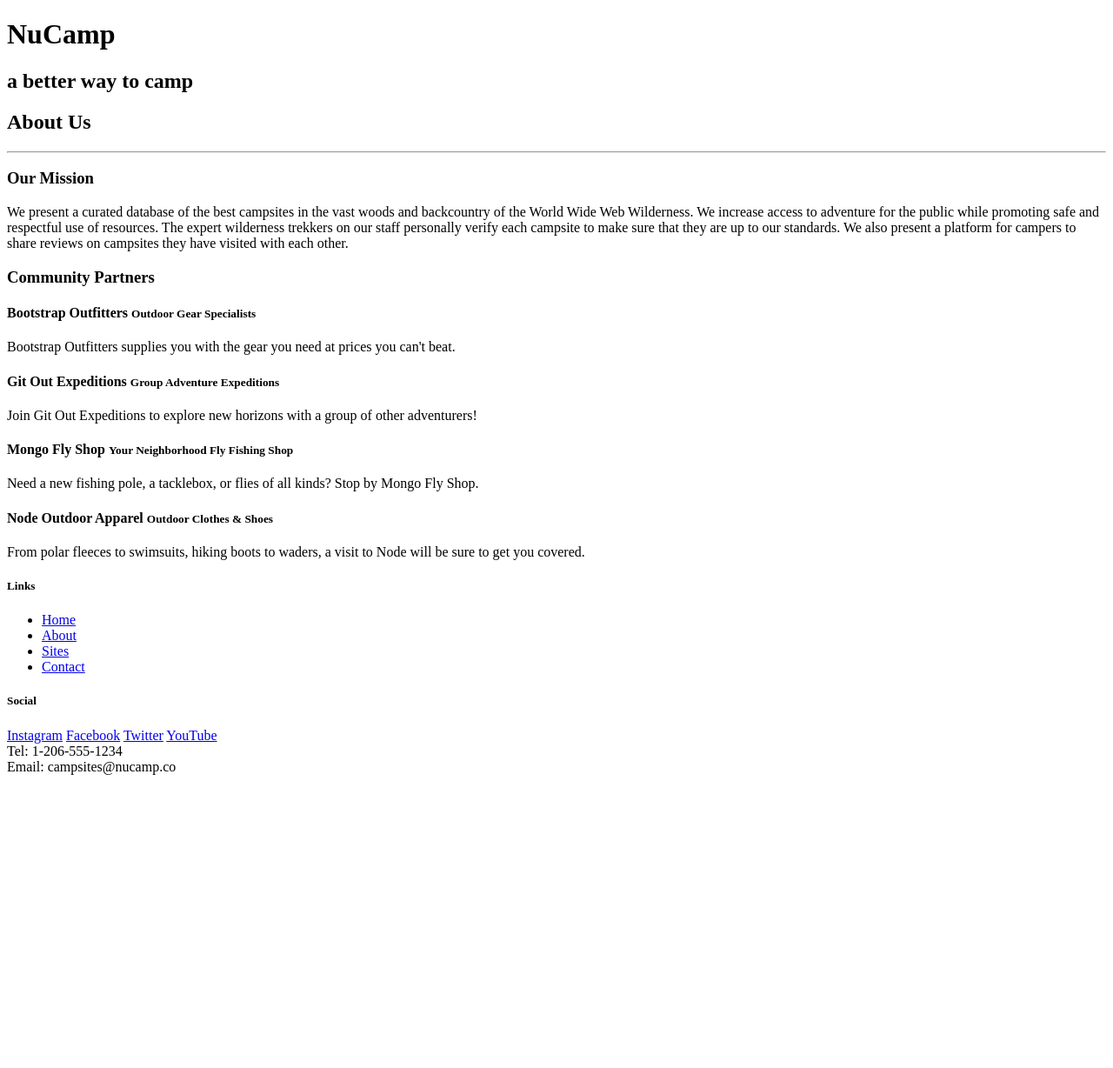
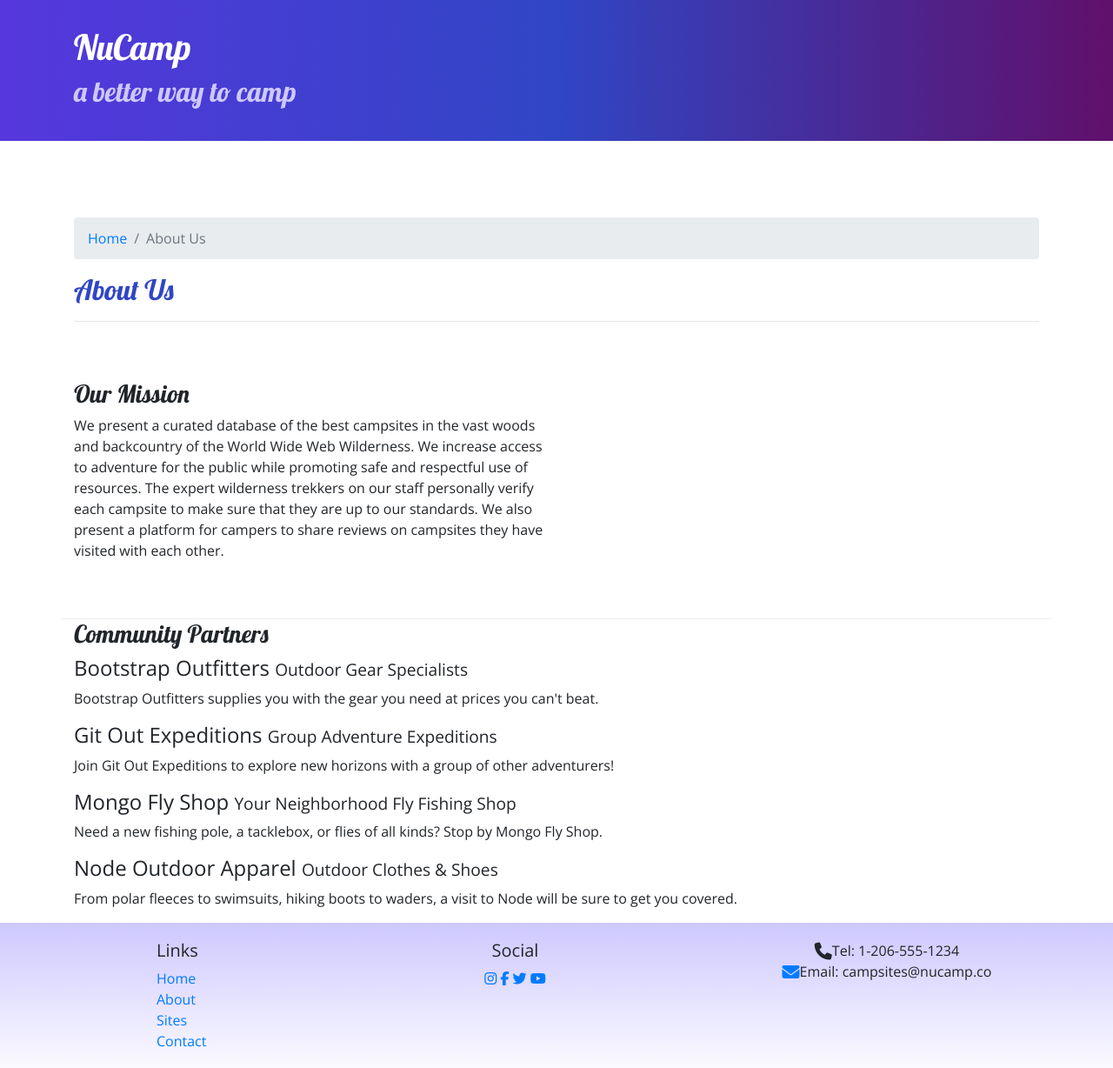
Before and after one commit to stelar-3023/nucamp-bootstrap, a website: page aboutus.html in a window 1280 px wide. Shown: the whole page at 87% size. Before the commit the page ends 899 px from the top, so only its background shows below. Drawn offline with nearby package versions, Linux system fonts and the light colour scheme.

Commit message:
Updated index.html & aboutus.html with font-awesome

```diff
--- a/aboutus.html
+++ b/aboutus.html
@@ -4,51 +4,98 @@
 <head>
     <!-- Required meta tags always come first -->
     <meta charset="utf-8" />
-    <meta name="vieport" content="width=device-width, initial-scale=1" />
+    <meta name="viewport" content="width=device-width, initial-scale=1" />
 
-    <title> NuCamp: A Better Way To Camp </title>
+    <!-- Bootstrap CSS -->
+    <link rel="stylesheet" href="node_modules/bootstrap/dist/css/bootstrap.min.css"/>
+
+    <!-- Additional CSS must be placed after Bootstrap CSS -->
+    <link rel="stylesheet" href="node_modules/font-awesome/css/font-awesome.min.css">
+    <link rel="stylesheet" href="https://fonts.googleapis.com/css?family=Lobster|Open+Sans"/>
+    <link rel="stylesheet" href="css/styles.css"/>
+
+    <title>NuCamp: A Better Way To Camp</title>
 </head>
 
 <body>
 
-    <header class="jumbotron jumbptron-fluid">
+    <header class="jumbotron jumbotron-fluid">
         <div class="container">
             <div class="row">
                 <div class="col">
-                    <h1> NuCamp </h1>
-                    <h2> a better way to camp </h2>
+                    <h1>NuCamp</h1>
+                    <h2>a better way to camp</h2>
                 </div>
             </div>
         </div>
     </header>
 
-    <div>
-        <div>
-            <div>
-                <h2> About Us </h2>
-                <hr />
+    <nav class="navbar navbar-expand-sm navbar-dark sticky-top">
+        <div class="container">
+            <button class="navbar-toggler ml-auto" type="button" data-toggle="collapse" data-target="#nucampNavbar">
+                <span class="navbar-toggler-icon"></span>
+            </button>
+            <div class="collapse navbar-collapse" id="nucampNavbar">
+            <ul class="navbar-nav">
+                <li class="nav-item"><a class="nav-link" href="index.html"><i class="fa fa-home fa-lg"></i> Home</a></li>
+                <li class="nav-item active"><a class="nav-link" href="#"><i class="fa fa-info fa-lg"></i> About</a></li>
+                <li class="nav-item"><a class="nav-link" href="#"><i class="fa fa-list fa-lg"></i> Sites</a></li>
+                <li class="nav-item"><a class="nav-link" href="#"><i class="fa fa-address-card fa-lg"></i> Contact</a></li>
+            </ul>
+            </div>
+        </div>
+    </nav>
+
+    <div class="container">
+        <div class="row">
+            <div class="col">
+                <ol class="breadcrumb">
+                    <li class="breadcrumb-item"><a href="index.html">Home</a></li>
+                    <li class="breadcrumb-item active">About Us</li>
+                </ol>
+               <h2>About Us</h2>
+               <hr />
             </div>
         </div>
 
-        <div>
-            <div>
-                <h3> Our Mission </h3>
+        <div class="row">
+            <div class="col row-content">
+                <div class="col-sm-6 text-left">
+                <h3>Our Mission</h3>
+                </div>
+                    <div class="col-sm-6 text-left">
                 <p>We present a curated database of the best campsites in the vast woods and backcountry of the World Wide Web Wilderness. We increase access to adventure for the public while promoting safe and respectful use of resources. The expert wilderness trekkers on our staff personally verify each campsite to make sure that they are up to our standards. We also present a platform for campers to share reviews on campsites they have visited with each other.</p>
+                    </div>
             </div>
         </div>
 
-
-        <div>
-                <div>
-                <h3> Community Partners </h3>
+        <div class="row">
+            <div class="col">
+                <h3>Community Partners</h3>
                 <h4>Bootstrap Outfitters <small>Outdoor Gear Specialists</small></h4>
+                <div class="row">
+                    <div class="col d-none d-sm-block ">
                 <p>Bootstrap Outfitters supplies you with the gear you need at prices you can't beat.</p>
+                    </div>
+                </div>
                 <h4>Git Out Expeditions <small>Group Adventure Expeditions</small></h4>
+                <div class="row">
+                    <div class="col d-none d-sm-block">
                 <p>Join Git Out Expeditions to explore new horizons with a group of other adventurers!</p>
+                    </div>
+                </div>
                 <h4>Mongo Fly Shop <small>Your Neighborhood Fly Fishing Shop</small></h4>
+                <div class="row">
+                    <div class="col d-none d-sm-block">
                 <p>Need a new fishing pole, a tacklebox, or flies of all kinds? Stop by Mongo Fly Shop.</p>
+                    </div>
+                </div>
                 <h4>Node Outdoor Apparel <small>Outdoor Clothes & Shoes</small></h4>
+                <div class="row">
+                    <div class="col d-none d-sm-block">
                 <p>From polar fleeces to swimsuits, hiking boots to waders, a visit to Node will be sure to get you covered.</p>
+                    </div>
+                </div>
             </div>
         </div>
     </div>
@@ -67,19 +114,24 @@
                 </div>
                 <div class="col-6 col-sm-5 text-center">
                     <h5>Social</h5>
-                    <a href="http://instagram.com/">Instagram</a>
-                    <a href="http://facebook.com/">Facebook</a>
-                    <a href="http://twitter.com/">Twitter</a>
-                    <a href="http://youtube.com/">YouTube</a>
+                    <a href="http://instagram.com"><i class="fa fa-instagram"></i></a>
+                    <a href="http://facebook.com"><i class="fa fa-facebook"></i></a>
+                    <a href="http://twitter.com"><i class="fa fa-twitter"></i></a>
+                    <a href="http://youtube.com"><i class="fa fa-youtube"></i></a>
                 </div>
                 <div class="col-sm-4 text-center">
-                    Tel: 1-206-555-1234<br />
-                    Email: campsites@nucamp.co
+                    <i class="fa fa-phone fa-lg"></i>Tel: 1-206-555-1234 <br />
+                    <i class="fa fa-envelope fa-lg text-primary"></i>Email: campsites@nucamp.co
                 </div>
            </div>
         </div>
     </footer>
 
+    <!-- jQuery must come first, then Popper.js, then the Bootstrap Javascript plugins.  -->
+    <script src="node_modules/jquery/dist/jquery.slim.min.js"> </script>
+    <script src="node_modules/popper.js/dist/umd/popper.min.js"> </script>
+    <script src="node_modules/bootstrap/dist/js/bootstrap.min.js"> </script>
 
 </body>
+
 </html>
```
Also changed, not shown: index.html (+37 -6 lines).
